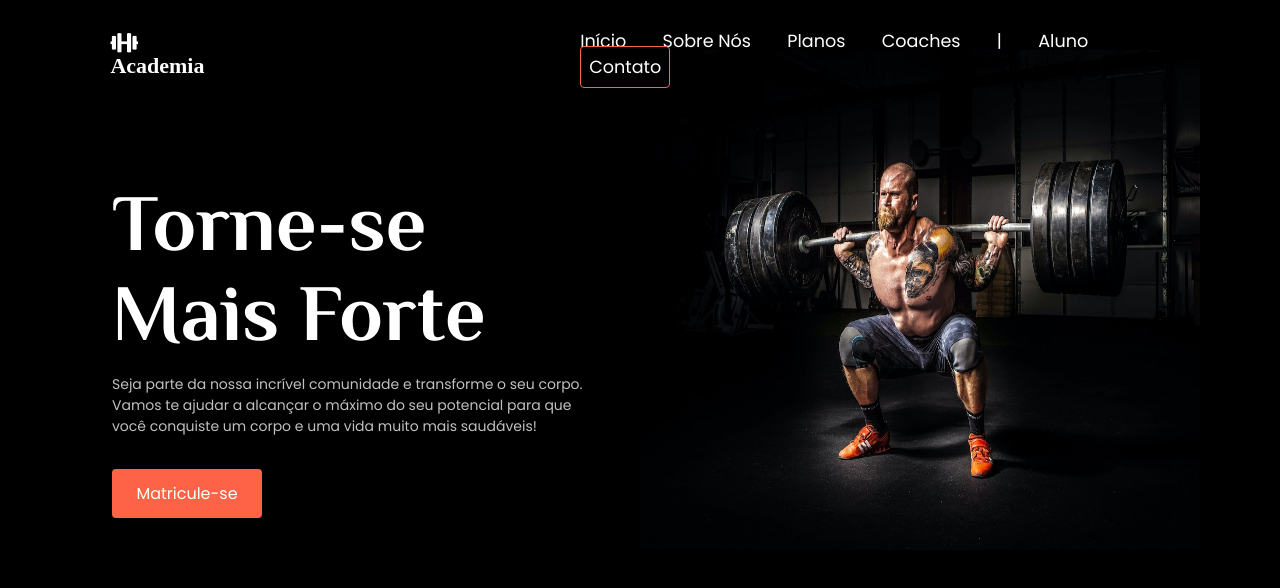
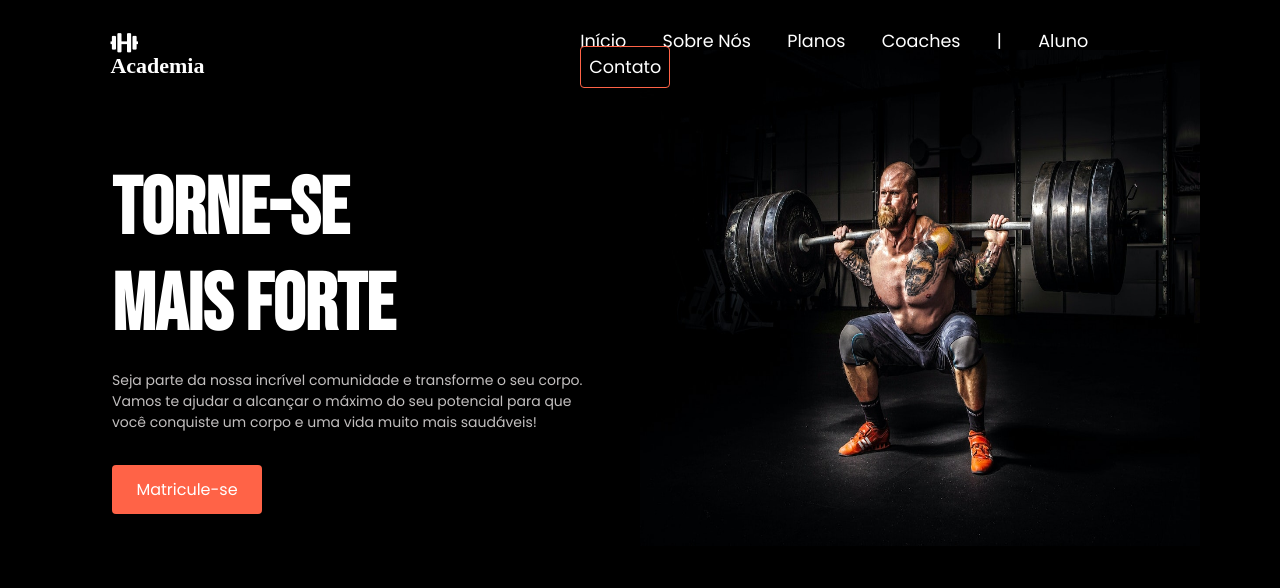
Before and after one commit to lucasaraujodev/gym-website-model-1, a plain HTML site: page index.html in a window 1280 px wide. Drawn offline with Linux system fonts and the light colour scheme.

Commit message:
font corrections
new font for home title added

```diff
--- a/index.html
+++ b/index.html
@@ -2,7 +2,7 @@
 <html lang="pt-BR">
 <head>
     <meta charset="UTF-8">
-    <title>Academia Fit - Início | Por Lucas Araújo DEV</title>
+    <title>Academia Fit Model 1 | Por Lucas DEV</title>
     <link rel="stylesheet" href="styles.css">
     <!-- Font Awesome Iocns cdn link -->
     <link rel="stylesheet" href="https://cdnjs.cloudflare.com/ajax/libs/font-awesome/5.15.4/css/all.min.css"/>
--- a/styles.css
+++ b/styles.css
@@ -1,5 +1,5 @@
 /* Google Font*/
-@import url('https://fonts.googleapis.com/css2?family=Philosopher:wght@700&family=Poppins:wght@300;400;500&display=swap');
+@import url('https://fonts.googleapis.com/css2?family=Bebas+Neue&family=Poppins:wght@300;400;500&display=swap');
 *{
   margin: 0;
   padding: 0;
@@ -89,9 +89,9 @@ section{
 }
 .home h3{
   color: #fff;
-  margin-top: 6rem;
+  margin-top: 5rem;
   font-size: 5rem;
-  font-family: 'Philosopher', sans-serif;
+  font-family: 'Bebas Neue', 'cursive';
 }
 .home p{
   color: rgb(194, 191, 191);
```
